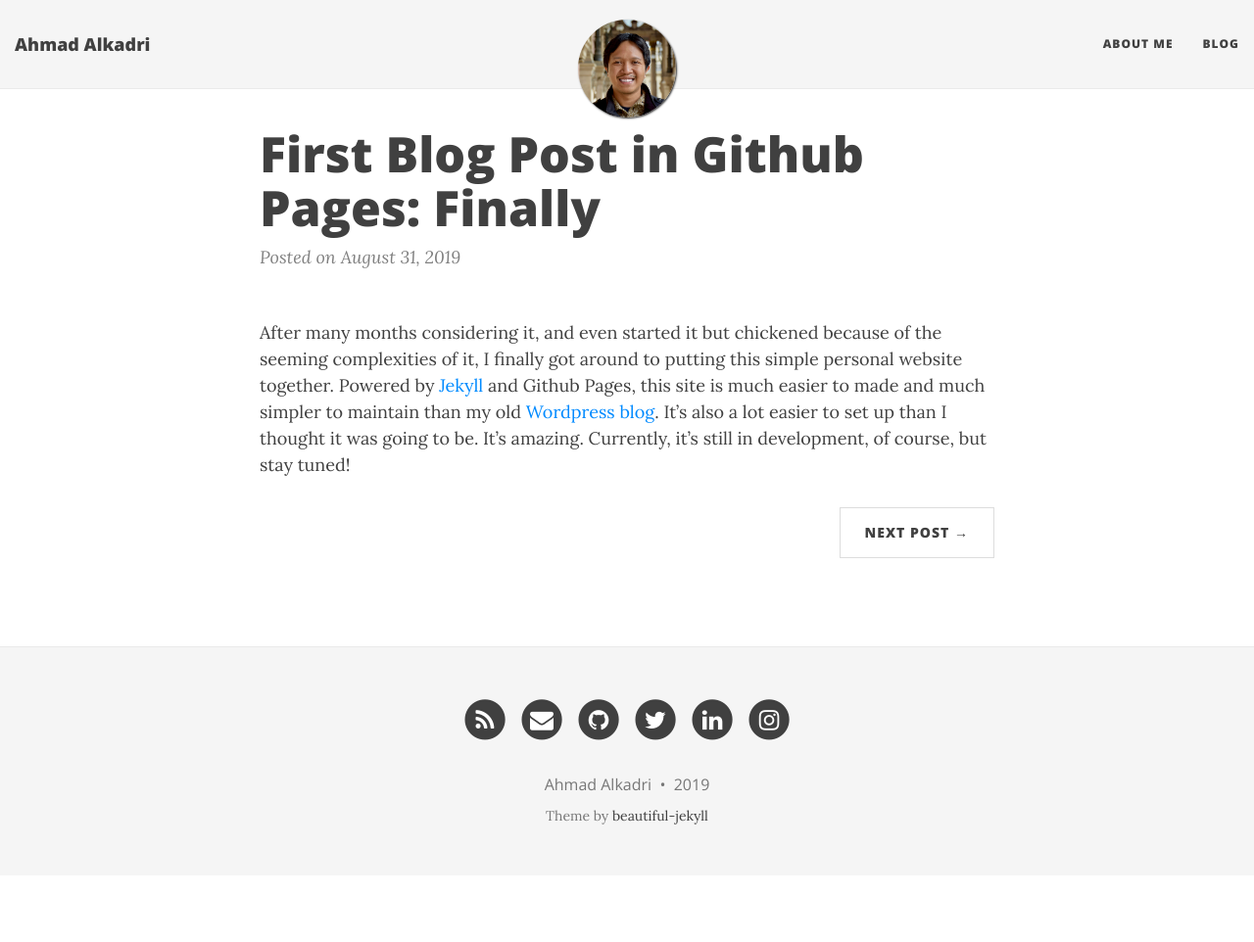
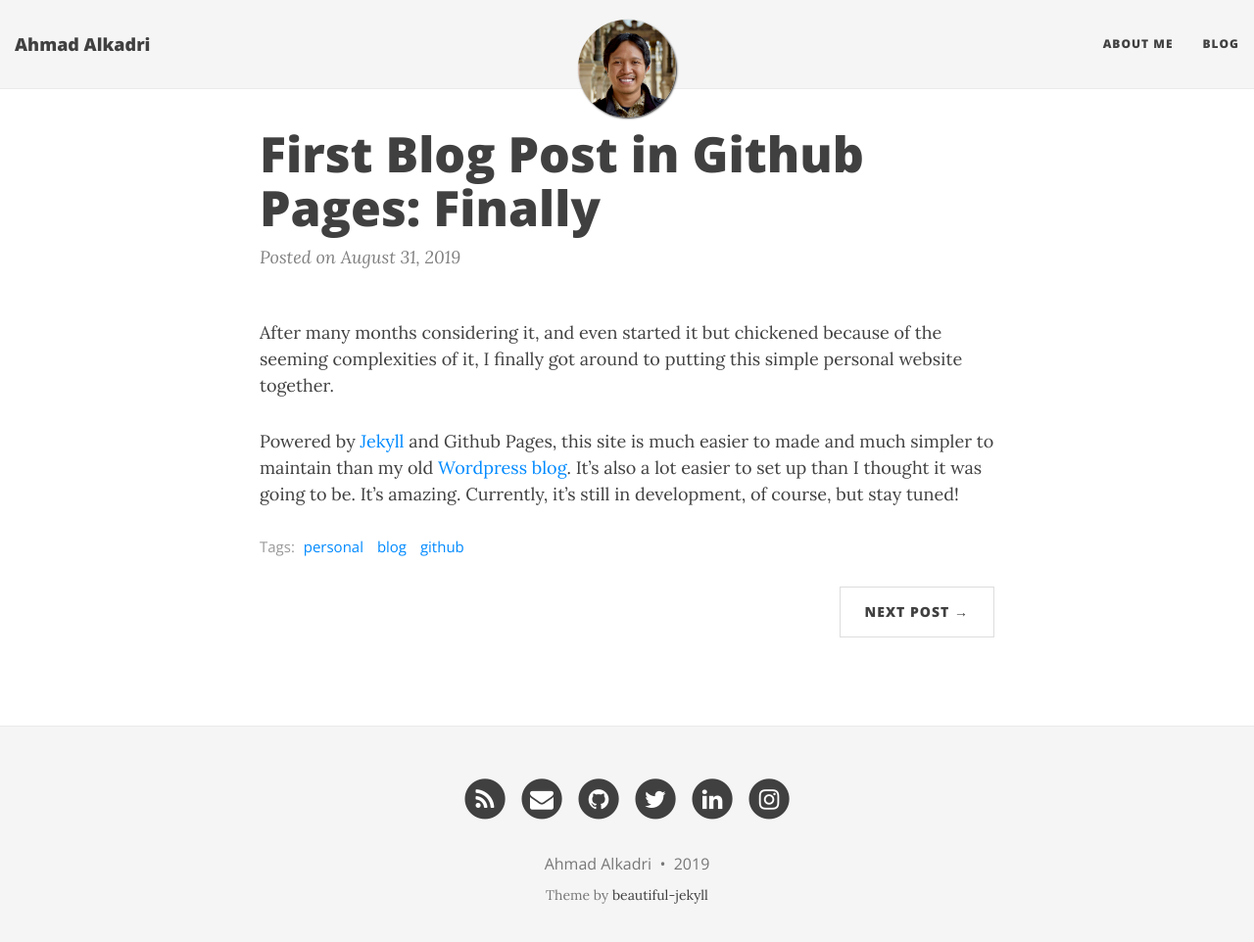
Before and after one commit to ahmad-alkadri/ahmad-alkadri.github.io, a Jekyll site: the page built from _posts/2019-08-31-first-post-alkadri-blog.md, in a window 1280 px wide and 975 px high. Shown: the top 962 px of the window at 98% size. Built offline with Jekyll 4.4.1, drawn with Linux system fonts in a browser that asks for light colours; nearby versions of some CDN libraries.

Commit message:
Update 2019-08-31-first-post-alkadri-blog.md
Added tags

```diff
--- a/_posts/2019-08-31-first-post-alkadri-blog.md
+++ b/_posts/2019-08-31-first-post-alkadri-blog.md
@@ -1,12 +1,14 @@
 ---
 layout: post
 title: "First Blog Post in Github Pages: Finally"
+tags: [personal, blog, github]
 date: 2019-08-31
 ---
 
 After many months considering it, and even started it but
 chickened because of the seeming complexities of it,
 I finally got around to putting this simple personal website together.
+
 Powered by [Jekyll](http://jekyllrb.com/) and Github Pages,
 this site is much easier to made and much simpler to maintain than my old [Wordpress blog](http://ahmadalkadri.com).
 It's also a lot easier to set up than I thought it was going to be. It's amazing. Currently, it's still in development, of
```
